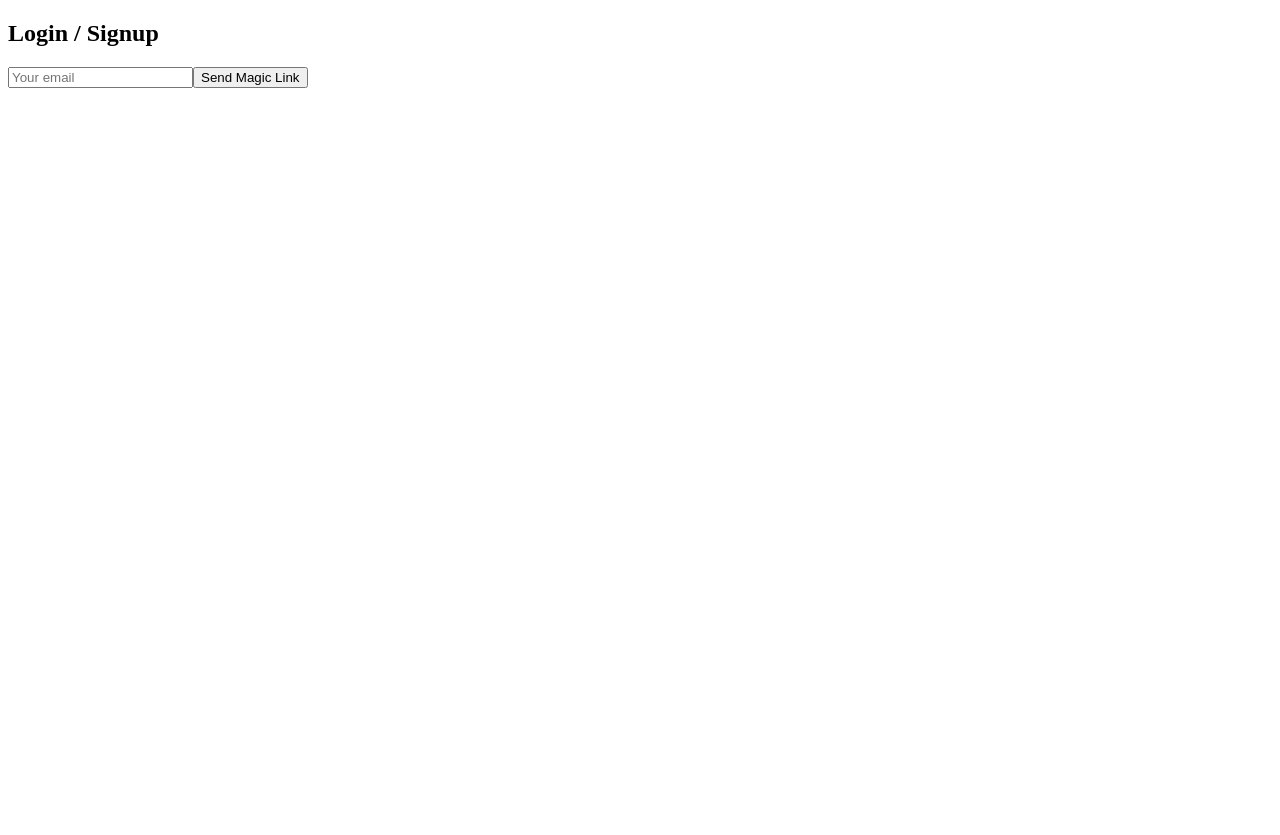
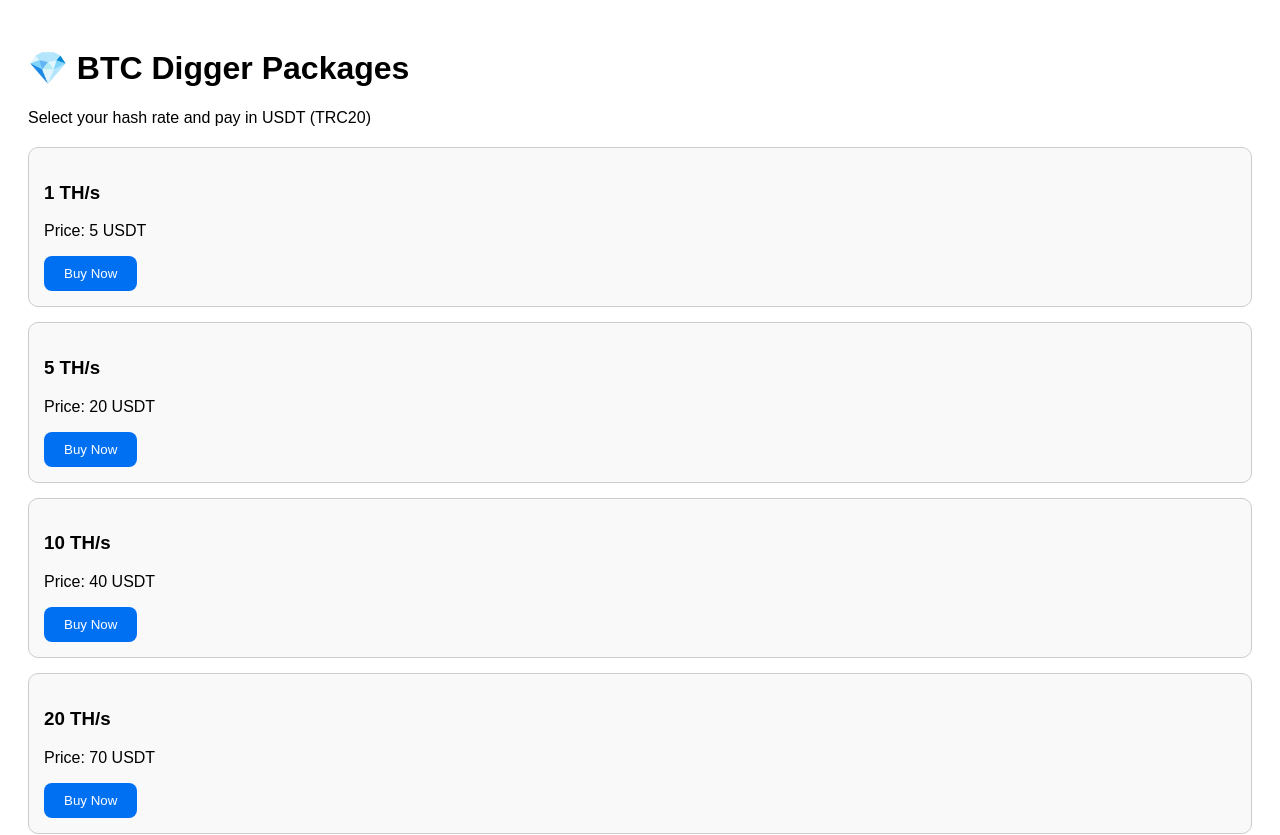
Before and after one commit to Kidy0938/btc-digger1, a Next.js app: page / in a window 1280 px wide. Shown: the top 835 px of the page. Before the commit the page ends 800 px from the top, so only its background shows below. Built offline with nearby package versions, Linux system fonts and the light colour scheme; no server answers.

Commit message:
Update index.js

```diff
--- a/pages/index.js
+++ b/pages/index.js
@@ -1,64 +1,82 @@
-import { useEffect, useState } from "react";
-import { supabase } from "../lib/supabase";
-import Auth from "../components/Auth";
+import { useState } from "react";
 
 export default function Home() {
-  const [session, setSession] = useState(null);
-  const [userData, setUserData] = useState(null);
+  const [loading, setLoading] = useState(false);
+  const [message, setMessage] = useState("");
 
-  useEffect(() => {
-    supabase.auth.getSession().then(({ data }) => setSession(data.session));
-    const { data: listener } = supabase.auth.onAuthStateChange((_event, session) => {
-      setSession(session);
-    });
-    return () => listener.subscription.unsubscribe();
-  }, []);
+  const packages = [
+    { hashrate: 1, price: 5 },
+    { hashrate: 5, price: 20 },
+    { hashrate: 10, price: 40 },
+    { hashrate: 20, price: 70 },
+    { hashrate: 50, price: 120 },
+    { hashrate: 100, price: 150 },
+    { hashrate: 150, price: 170 },
+    { hashrate: 200, price: 180 },
+  ];
 
-  useEffect(() => {
-    if (session?.user) {
-      fetchUserData(session.user.id);
-    }
-  }, [session]);
+  const handleBuy = async (hashrate, price) => {
+    setLoading(true);
+    setMessage("");
 
-  const fetchUserData = async (userId) => {
-    const { data, error } = await supabase
-      .from("users")
-      .select("email, hashrate_balance")
-      .eq("id", userId)
-      .single();
-    if (!error) setUserData(data);
-  };
-
-  if (!session) return <Auth />;
-
-  return (
-    <div className="p-6">
-      <h1 className="text-xl">BTC Digger Dashboard</h1>
-      {userData && (
-        <p className="mt-4">
-          Welcome <b>{userData.email}</b> <br />
-          Your Hashrate Balance: <b>{userData.hashrate_balance} TH/s</b>
-        </p>
-      )}
-
-      <button
-        onClick={async () => {
+    try {
       const res = await fetch("/api/create-payment", {
         method: "POST",
         headers: { "Content-Type": "application/json" },
-            body: JSON.stringify({ hashrate: 5, price: 180 }),
+        body: JSON.stringify({ hashrate, price }),
       });
+
       const data = await res.json();
+
       if (data.invoice_url) {
-            window.location.href = data.invoice_url;
+        window.location.href = data.invoice_url; // Redirect to NOWPayments checkout
       } else {
-            alert("Error creating payment");
+        setMessage("❌ Payment failed, please try again.");
       }
+    } catch (error) {
+      setMessage("⚠️ Error connecting to payment server.");
+    }
+
+    setLoading(false);
+  };
+
+  return (
+    <div style={{ padding: "20px", fontFamily: "Arial" }}>
+      <h1>💎 BTC Digger Packages</h1>
+      <p>Select your hash rate and pay in USDT (TRC20)</p>
+
+      <div style={{ display: "grid", gap: "15px", marginTop: "20px" }}>
+        {packages.map((pkg, i) => (
+          <div
+            key={i}
+            style={{
+              border: "1px solid #ccc",
+              padding: "15px",
+              borderRadius: "10px",
+              background: "#f9f9f9",
             }}
-        className="mt-6 bg-green-600 text-white px-4 py-2 rounded"
           >
-        Buy 5 TH/s → 180 USDT
+            <h3>{pkg.hashrate} TH/s</h3>
+            <p>Price: {pkg.price} USDT</p>
+            <button
+              onClick={() => handleBuy(pkg.hashrate, pkg.price)}
+              disabled={loading}
+              style={{
+                padding: "10px 20px",
+                border: "none",
+                borderRadius: "8px",
+                background: "#0070f3",
+                color: "#fff",
+                cursor: "pointer",
+              }}
+            >
+              {loading ? "Processing..." : "Buy Now"}
             </button>
+          </div>
+        ))}
+      </div>
+
+      {message && <p style={{ marginTop: "20px", color: "red" }}>{message}</p>}
     </div>
   );
 }
```
Lines whose indentation alone changed are shown as unchanged.
